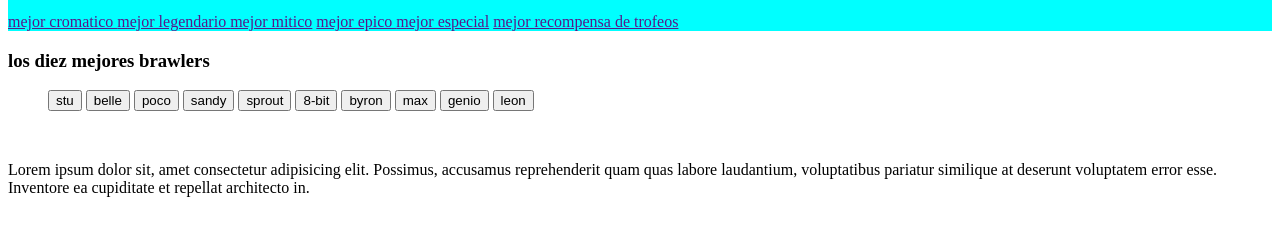
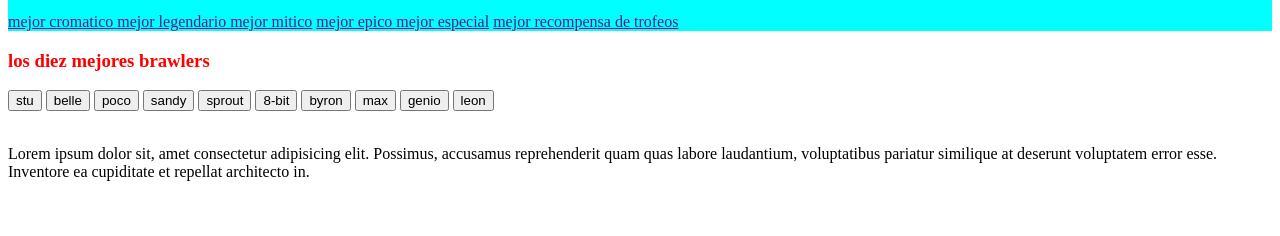
Before and after one commit to lopezchayisaias/la-pagina-de-isaias-, a plain HTML site: page index.html in a window 1280 px wide. Shown: the part 166-402 px from the top of the page. Drawn offline with Linux system fonts and the light colour scheme.

Commit message:
css en html

```diff
--- a/index.html
+++ b/index.html
@@ -17,7 +17,7 @@
 <h2>descripcion de brawl stars </h2>
     </div>
     <div style="background-color: chartreuse">
-    <p id="descrpcion ">brawl stars es un juego de animaciones de pelea donde existen 17 tipos de mapa 5 sonn eventos especiales
+    <p>brawl stars es un juego de animaciones de pelea donde existen 17 tipos de mapa 5 sonn eventos especiales
     ,12 de 3 vs 3 y 2 de supervivencia ya sea duo o solitario , el juego salio el 15 de junio de 2017 y asta el momento
     tiene 324 millones de descargas y el juego es online , el juego consta asta le momento con 54 brawlers y cerca de 200
     skins y a tenido 12 temporadas
@@ -36,10 +36,10 @@
 
 </header  >
 <!--contenido principal -->
-<div style="background-color: ;">
+<div>
     <!--lista de brawlers  -->
-    <h3> los diez mejores brawlers</h3>
-    <ul style="background-color: blue ,margin=50 , padding:20px">
+    <h3 style="color:red ;">los diez mejores brawlers</h3>
+    <Olstyle="background-color: blue ,margin=50 , padding:20PX>
         <button>stu</button>
         <button>belle</button>
         <button>poco</button>
@@ -50,7 +50,7 @@
         <button>max</button>
         <button>genio</button>
         <button>leon</button>
-    </ul>
+    </Ol>
 </div>
 <div>
 <!--brawler seleccionado -->
```
